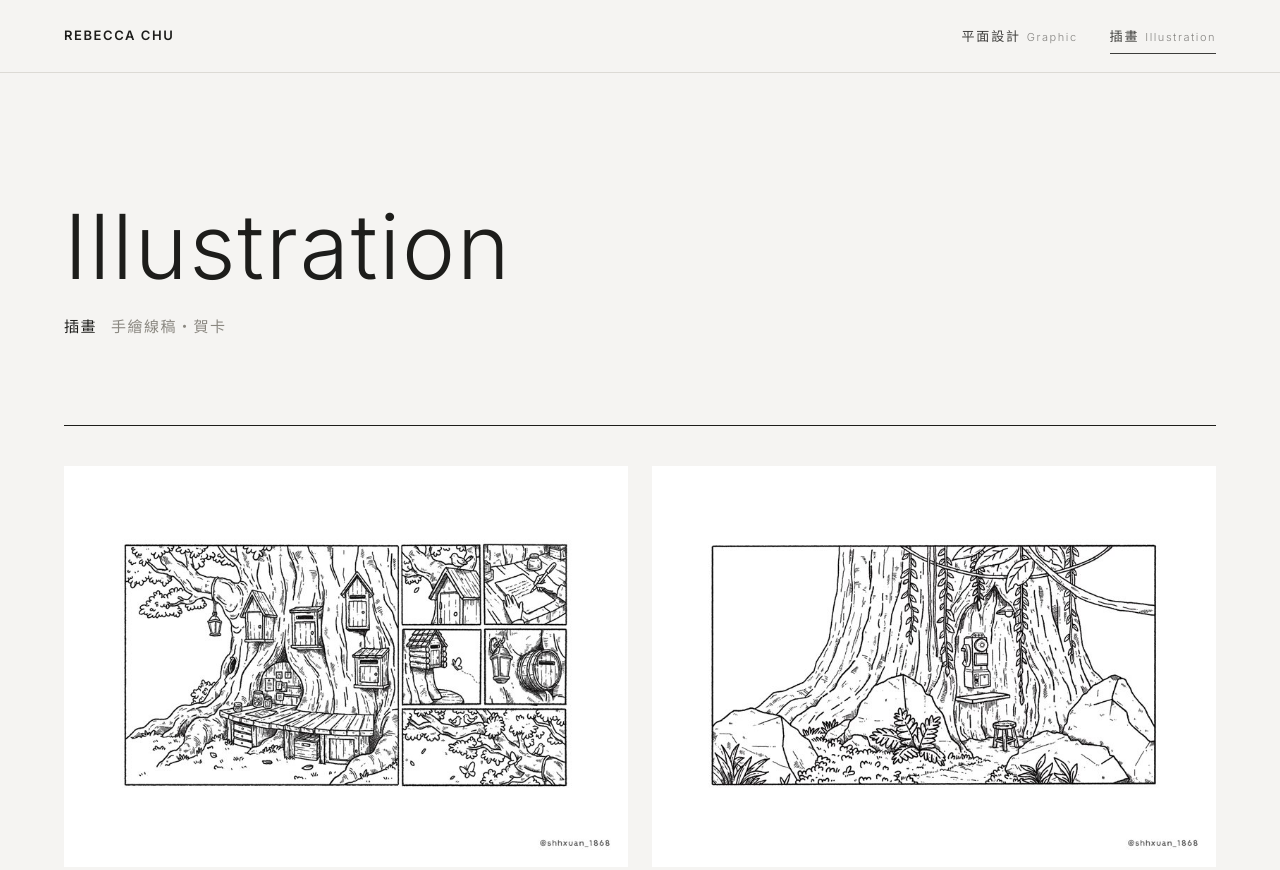
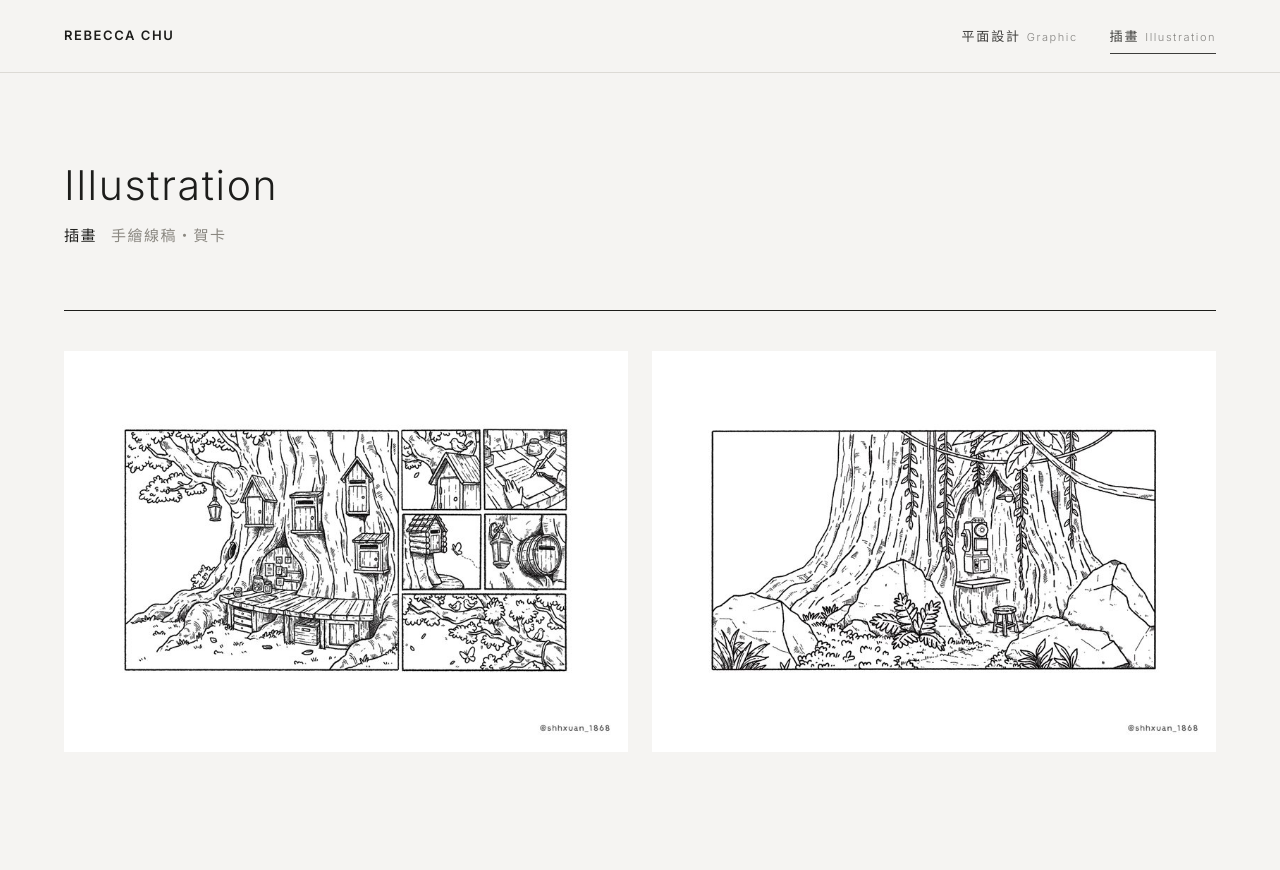
Before and after one commit to rebecca1868/rebecca1868.github.io, a plain HTML site: page illustration.html in a window 1280 px wide. Shown: the top 870 px of the page. Drawn offline with Linux system fonts and the light colour scheme.

Commit message:
Shrink category page titles
Co-Authored-By: Claude Opus 5.5 <noreply@anthropic.com>

```diff
--- a/illustration.html
+++ b/illustration.html
@@ -13,11 +13,11 @@
   /* 沒有刊頭的頁面：導覽列一開始就是實心、跟著頁面捲動 */
   header { position: sticky; }
   /* 分類頁開頭（平面設計、插畫共用）：大字英文分類名 → 中文名＋說明 → 深色長線＋作品數量 */
-  .page-title { padding: clamp(64px, 10vw, 140px) var(--gutter) 0; max-width: 1440px; margin: 0 auto; }
-  .page-title h1 { font-family: "Inter", sans-serif; font-weight: 300; font-size: clamp(40px, 7vw, 96px); line-height: 1.02; letter-spacing: .02em; }
-  .page-title .sub { margin-top: 20px; font-family: "Noto Sans TC"; font-size: 15px; color: var(--muted); letter-spacing: .1em; }
+  .page-title { padding: clamp(48px, 7vw, 96px) var(--gutter) 0; max-width: 1440px; margin: 0 auto; }
+  .page-title h1 { font-family: "Inter", sans-serif; font-weight: 300; font-size: clamp(28px, 3.2vw, 44px); line-height: 1.15; letter-spacing: .04em; }
+  .page-title .sub { margin-top: 12px; font-family: "Noto Sans TC"; font-size: 15px; color: var(--muted); letter-spacing: .1em; }
   .page-title .sub b { color: var(--ink); font-weight: 500; margin-right: 14px; }
-  .page-title .rule { margin-top: clamp(40px, 6vw, 72px); padding-bottom: 14px; border-bottom: 1px solid var(--ink); text-align: right; font-size: 12px; letter-spacing: .2em; color: var(--muted); }
+  .page-title .rule { margin-top: clamp(32px, 4vw, 48px); padding-bottom: 14px; border-bottom: 1px solid var(--ink); text-align: right; font-size: 12px; letter-spacing: .2em; color: var(--muted); }
 
   /* 瀑布流：依每張插畫的原比例錯落排列 */
   .wall { columns: 2 420px; column-gap: 24px; padding: 40px var(--gutter) 120px; max-width: 1440px; margin: 0 auto; }
```
Also changed, not shown: index.html (+4 -4 lines).
